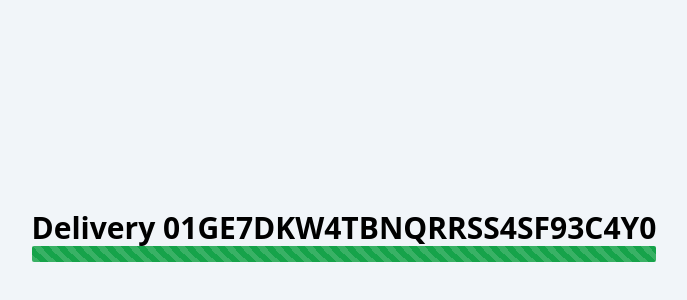
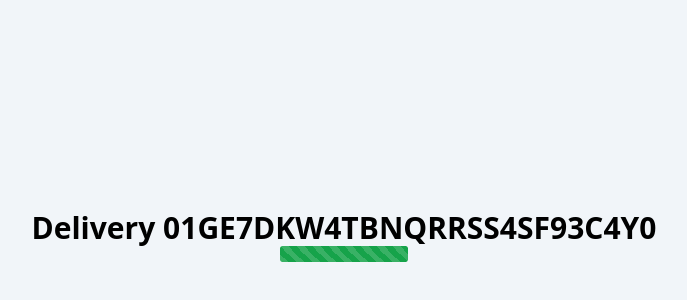
Before and after one commit to GutoFrr/react-fastapi, a React (Vite) app in the folder client/: page / in a window 1280 px wide. Shown: the part 164-464 px from the top of the page, without its empty margins (296-983 px from the left). Built offline with nearby package versions, Linux system fonts and the light colour scheme.

Commit message:
styling progress bar

```diff
--- a/client/src/components/Delivery.tsx
+++ b/client/src/components/Delivery.tsx
@@ -13,7 +13,13 @@ const Delivery = () => {
       <h1 className="text-3xl font-bold dark:text-white">
         Delivery {state.id}
       </h1>
-      {state.status != 'ready' ? <div className='h-4 bg-green-600 progress rounded-sm'></div> : ''}
+      <div className="w-32 mx-auto rounded-sm overflow-hidden">
+        {state.status != 'ready' ? (
+          <div className=" h-4 bg-green-600 progress-bar rounded-sm"></div>
+        ) : (
+          ''
+        )}
+      </div>
     </div>
   )
 }
--- a/client/src/index.css
+++ b/client/src/index.css
@@ -2,7 +2,7 @@
 @tailwind components;
 @tailwind utilities;
 
-.progress {
+.progress-bar {
   background-image: linear-gradient(
     45deg,
     rgba(255, 255, 255, 0.15) 25%,
@@ -14,5 +14,8 @@
     transparent
   );
   background-size: 1rem 1rem;
-  animation: progress 1s linear infinite;
+  animation: 1000ms linear 0ms infinite normal none running progress;
 }
+
+@keyframes progress {
+}
```
Also changed, not shown: 1 other file (tests, documents, lock files or other folders).
